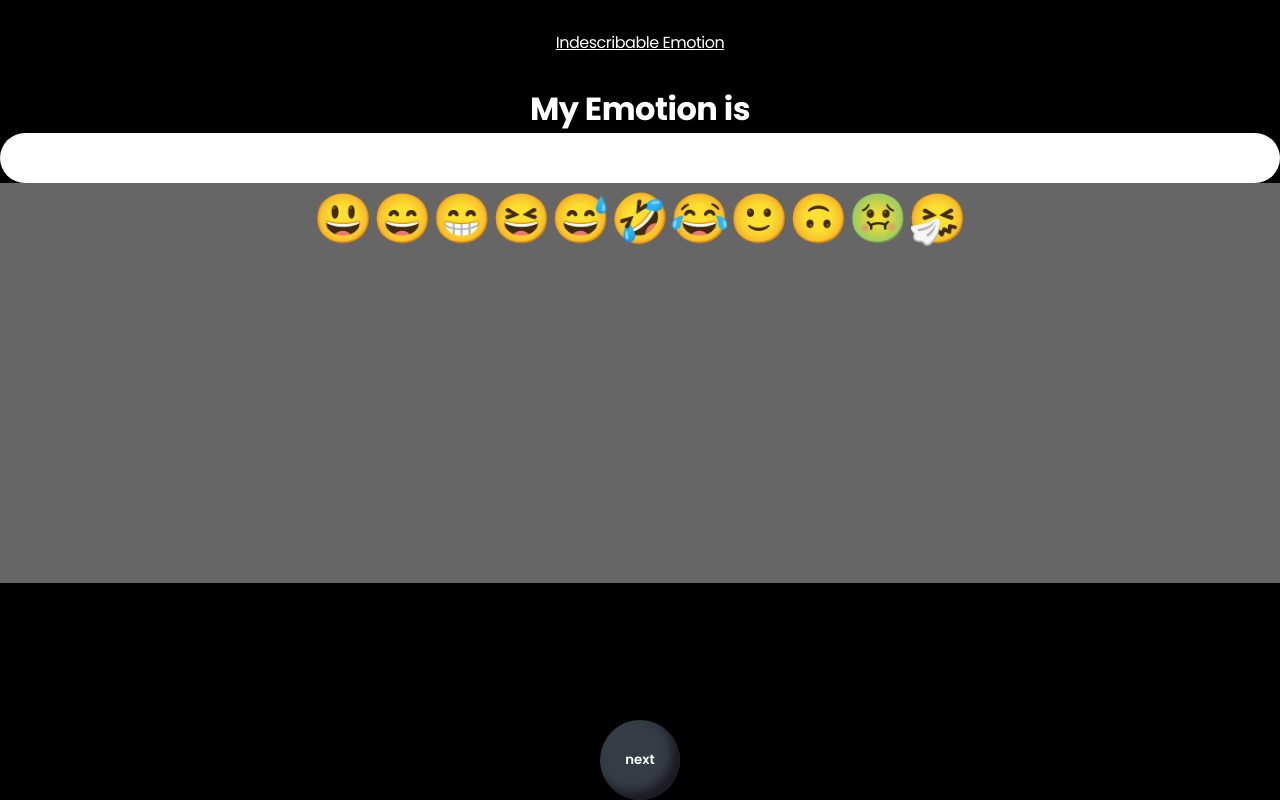
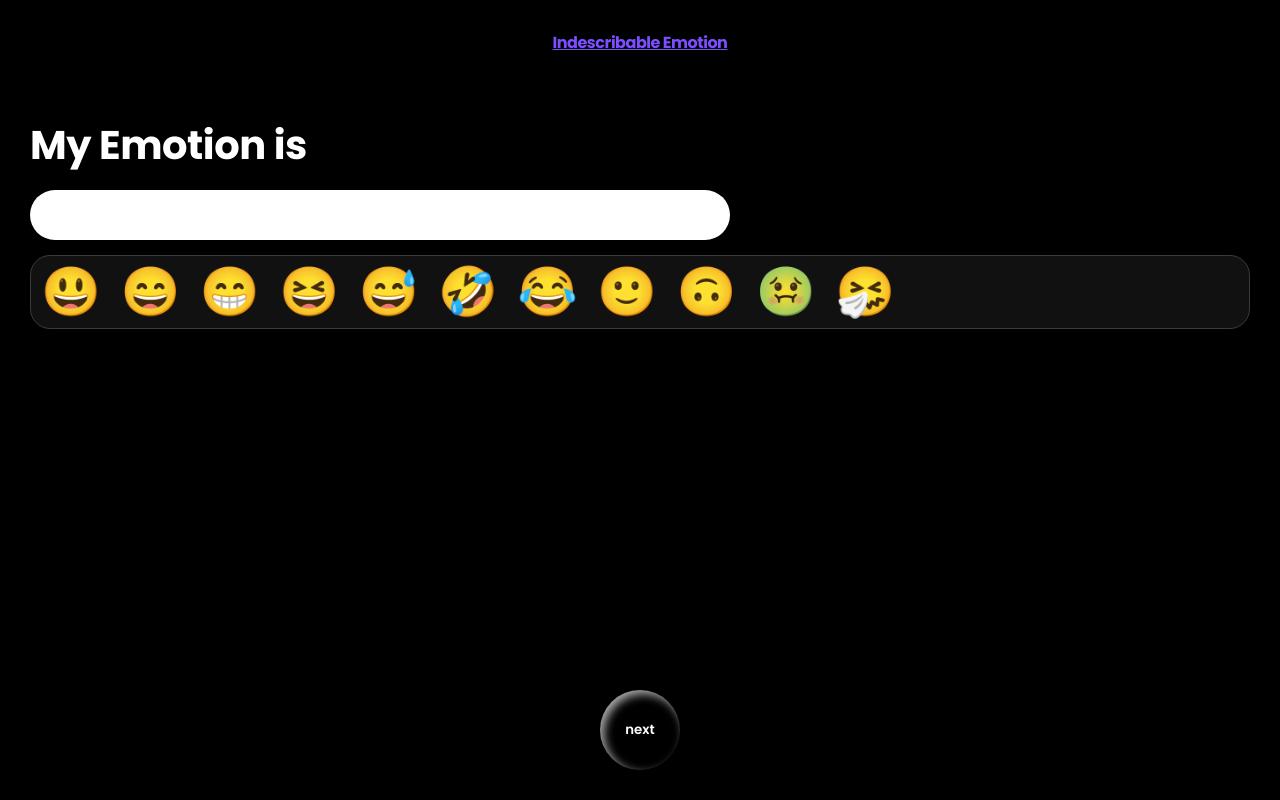
Before and after one commit to limhyejeong/3D-emoject, a Vue app: page /create in a window 1280 px wide. Built offline with nearby package versions, Linux system fonts and the light colour scheme; what open-simplex-noise would draw is missing.

Commit message:
Modify : 버튼 톤앤매너 수정

```diff
--- a/src/App.vue
+++ b/src/App.vue
@@ -78,7 +78,6 @@ body {
 }
 #app {
   // font-family: Avenir, Helvetica, Arial, sans-serif;
-  text-align: center;
   background: #000;
   color: #fff;
 }
@@ -89,14 +88,16 @@ a {
 nav {
   padding: 30px;
   font-weight: 500;
+  text-align: center;
 
   .logo {
     text-decoration: underline;
+    color: #7b4eff;
+    font-weight: 700;
   }
 
   a {
     &.router-link-exact-active {
-      color: #42b983;
     }
   }
 }
--- a/src/views/HomeView.vue
+++ b/src/views/HomeView.vue
@@ -42,17 +42,25 @@ export default {
   bottom: 0;
 
   a {
-    background: #fff;
-    color: #000;
+    // background: #fff;
+    // color: #000;
     border: none;
-    border-radius: 50%;
-    padding: 15px 30px;
+    border-radius: 50px;
+    padding: 20px 50px;
     margin-bottom: 30px;
     transition: 0.25s;
-    font-weight: 700;
-  }
-  :hover {
-    background: #aaa;
+    font-size: 1.5rem;
+    font-weight: 500;
+    -webkit-backdrop-filter: blur(20px);
+    backdrop-filter: blur(20px);
+    box-shadow: inset 0px 0px 25px #aaa;
+    color: #eee;
+
+    &:hover {
+      box-shadow: none;
+      border: 1px solid #363c46;
+      color: #363c46;
+    }
   }
 }
 </style>
--- a/src/views/InputView.vue
+++ b/src/views/InputView.vue
@@ -35,7 +35,7 @@
   </section>
 
   <aside class="stepBtns">
-    <button @click="prevStep" v-if="step !== 0" class="prevStep">Prev</button>
+    <button @click="prevStep" v-if="step !== 0" class="prevStep">prev</button>
     <button @click="nextStep" v-if="step !== 2" class="nextStep">next</button>
     <button v-if="step == 2" @click="getEmotionData">Create</button>
   </aside>
@@ -141,17 +141,15 @@ export default {
 
 <style lang="scss">
 .title {
-  font-size: 2rem;
+  font-size: 2.5rem;
   font-weight: 700;
 }
 .inputSection {
-  // display: flex;
-  // width: 300vw;
   height: 100%;
+  margin: 30px;
 
   section {
-    width: 100vw;
-    // height: 100%;
+    width: 100%;
 
     input {
       width: 300px;
@@ -162,21 +160,34 @@ export default {
       // background: #383d46;
       // color: #fff;
       // box-shadow: inset -8px -8px 10px #171922;
+      margin: 15px 0;
     }
 
     .emojiInput {
       font-size: 2rem;
       width: 100%;
+      max-width: 700px;
+      text-align: center;
     }
 
     .emojiList {
       width: 100%;
-      height: 50vh;
-      background: #666;
+      // height: 50vh;
+      background: #111;
       font-size: 3rem;
+      border-radius: 20px;
+      border: 1px solid #363c46;
+      // box-shadow: inset -8px -8px 10px #171922;
+      // box-shadow: inset -8px -8px 20px #1c1a24;
 
       span {
         cursor: pointer;
+        transition: 0.2s;
+        margin: 10px;
+
+        &:hover {
+          opacity: 0.3;
+        }
       }
     }
 
@@ -196,11 +207,16 @@ export default {
   position: absolute;
   width: 100%;
   bottom: 0;
+  margin-bottom: 30px;
+  text-align: right;
+  display: flex;
+  justify-content: space-evenly;
+  background: #000;
   // border-top: 1px solid #eee;
 
   button {
-    background: #363c46;
-    // background: #8476f0;
+    background: #000;
+    // background: #7b4eff;
     color: #fff;
     width: 80px;
     height: 80px;
@@ -208,15 +224,16 @@ export default {
     border: none;
     border-radius: 50%;
     font-weight: 600;
-    box-shadow: inset -8px -8px 10px #1c1a24;
-    // box-shadow: inset -8px -8px 10px #1c2ab5;
+    transition: 0.25s;
+    box-shadow: inset 4px 4px 10px #aaa;
     cursor: pointer;
-    transition: 0.25s;
-  }
 
-  :hover {
-    background: #1c1a24;
-    box-shadow: inset 8px 8px 10px #363c46;
+    &:hover {
+      // background: #1c1a24;
+      box-shadow: none;
+      border: 1px solid #363c46;
+      color: #363c46;
+    }
   }
 }
 </style>
```
